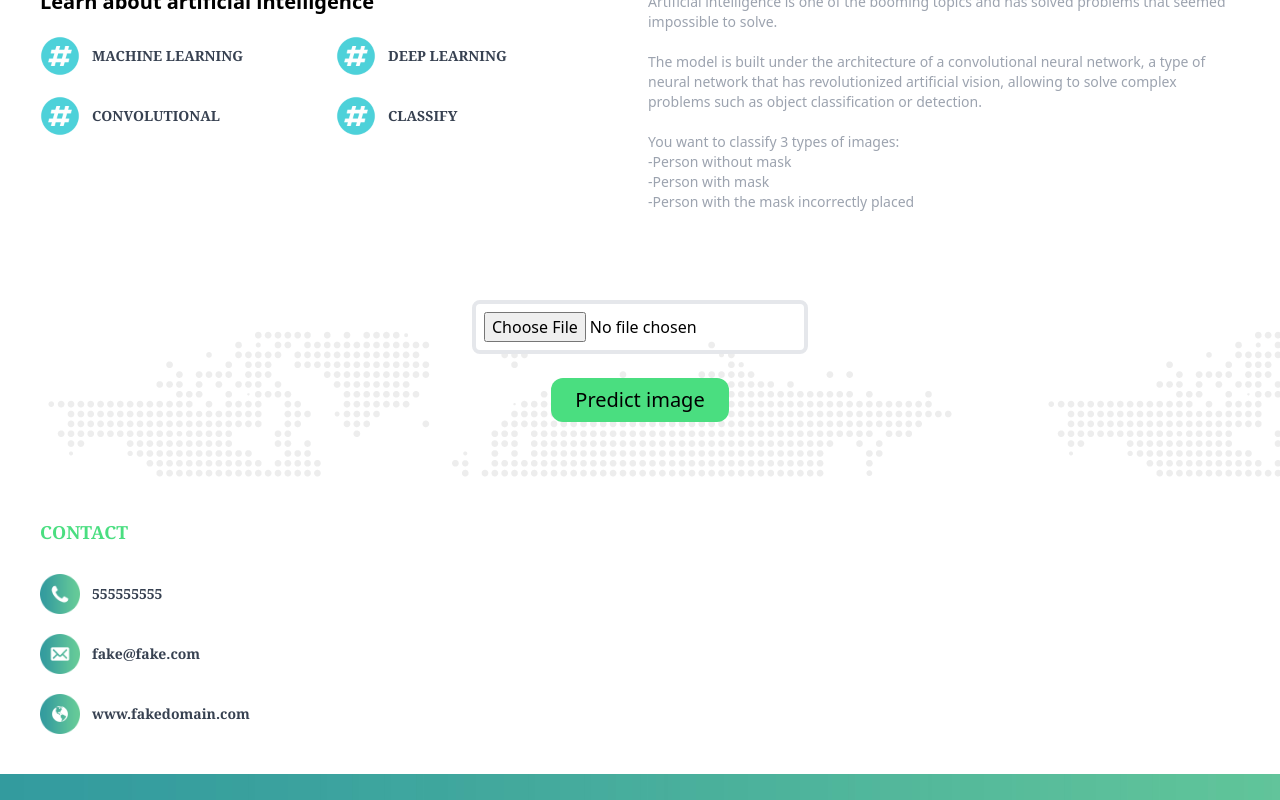
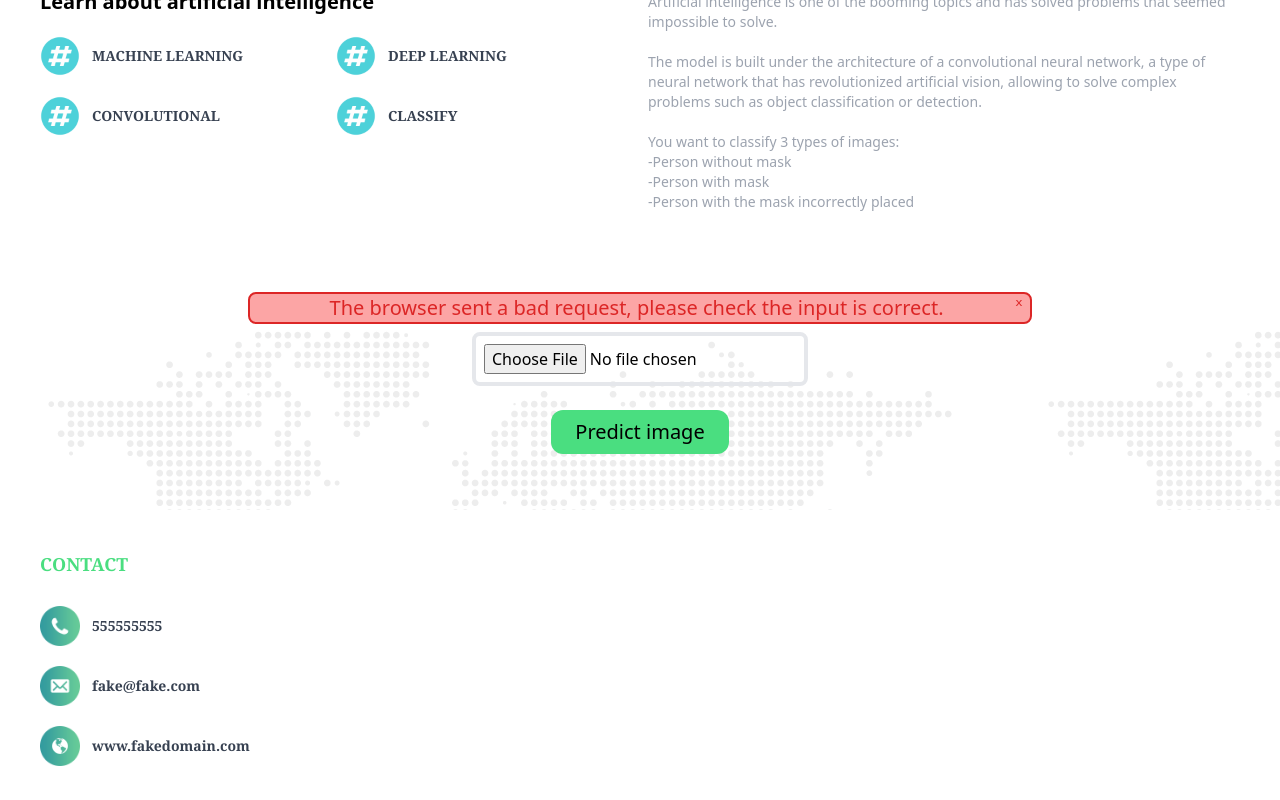
Before and after one commit to DiegoAM97/face-mask-image-classifier, a React (Create React App) app in the folder WebApplication/react-frontend/: page / in a window 1280 px wide. Both pictures are taken after a click on the button "Predict image". Shown: the part 624-1424 px from the top of the page. Built offline with nearby package versions, Linux system fonts and the light colour scheme; no server answers.

Commit message:
Adding API call - Error handling

```diff
--- a/WebApplication/react-frontend/src/components/Project.js
+++ b/WebApplication/react-frontend/src/components/Project.js
@@ -3,18 +3,39 @@ import React, { useState } from 'react'
 const Project = () => {
 
     const [selectedImage, setSelectedImage] = useState(null);
+    const [prediction, setprediction] = useState('');
+    const [errorMessage, setErrorMessage] = useState('');
+
+    const requestOptions = {
+        method: 'POST',
+        headers: { 'Content-Type': 'multipart/form-data' },
+        mode: 'cors',
+        body: null
+    };
+
+    const removeErrorMessage = () => {
+        setErrorMessage('');
+    }
 
     const updateImage = (e) => {
         setSelectedImage(e.target.files[0]);
     }
 
-
     const predictImage = () => {
-        //TODO
+        fetch('http://localhost:8080/predict-image', requestOptions)
+            .then(response => response.json())
+            .then(data => console.log(data))
+            .catch(() => setErrorMessage('The browser sent a bad request, please check the input is correct.'))
     }
 
     return (
         <section id='Project' className='flex flex-col items-center p-10 bg-project'>
+            {
+                errorMessage &&
+                <div className='bg-red-300 border-2 border-red-600 rounded-lg text-red-600 sm:text-xl text-sm sm:px-20 px-10'>
+                    {errorMessage}<span className='cursor-pointer relative sm:left-[4.5rem] left-[2rem] bottom-[.2rem]' onClick={removeErrorMessage}>ˣ</span>
+                </div>
+            }
             <div className='max-h-80 w-80'>
                 {
                     selectedImage && <img src={URL.createObjectURL(selectedImage)} alt='img-alt' className='my-4'></img>
```
Also changed, not shown: 1 other file (tests, documents, lock files or other folders).
